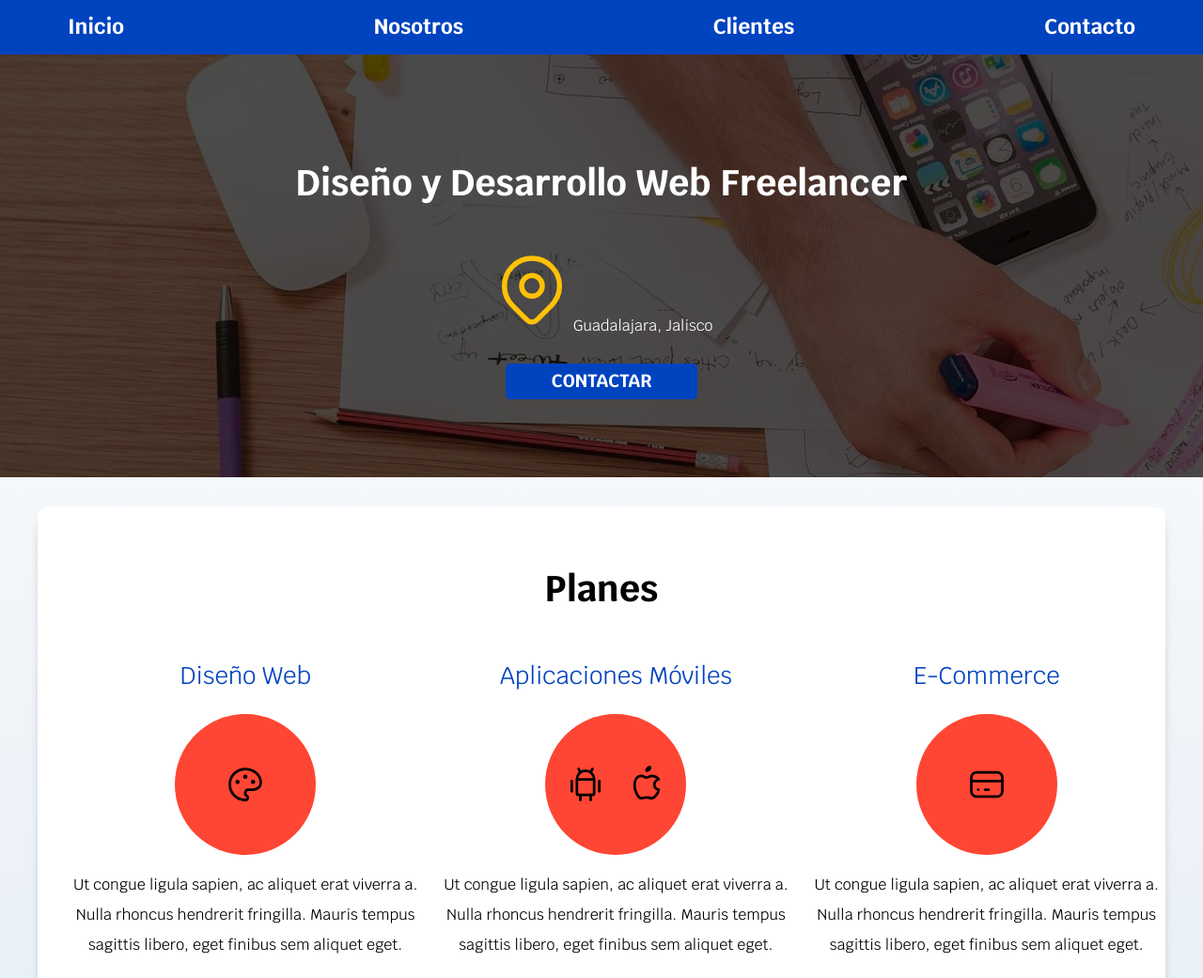
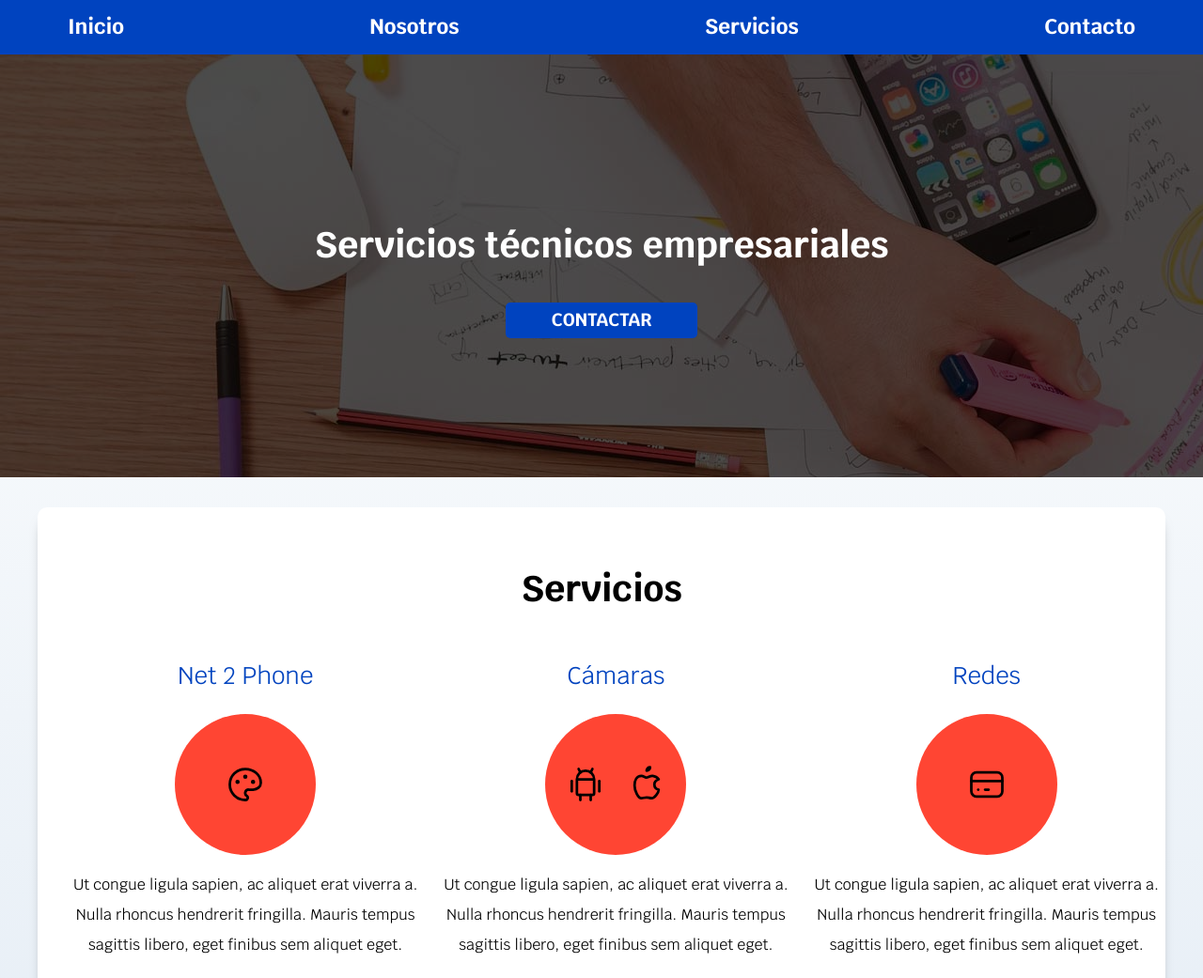
Before and after one commit to hatechurro/ergo, a plain HTML site: page index.html in a window 1280 px wide. Shown: the top 1041 px of the page at 94% size. Drawn offline with nearby package versions, Linux system fonts and the light colour scheme.

Commit message:
cambio en info

```diff
--- a/index.html
+++ b/index.html
@@ -17,29 +17,23 @@
         <nav class="navegacion contenedor ">
             <a href="#">Inicio</a>
             <a href="#">Nosotros</a>
-            <a href="#">Clientes</a>
+            <a href="#">Servicios</a>
             <a href="#">Contacto</a>
         </nav>
     </div>
 
     <div class="hero">
         <div class="contenido-hero">
-            <h2>Diseño y Desarrollo Web Freelancer</h2>
-            <p><svg xmlns="http://www.w3.org/2000/svg" class="icon icon-tabler icon-tabler-map-pin" width="88" height="88" viewBox="0 0 24 24" stroke-width="1.5" stroke="#FFC107" fill="none" stroke-linecap="round" stroke-linejoin="round">
-                <path stroke="none" d="M0 0h24v24H0z"/>
-                <circle cx="12" cy="11" r="3" />
-                <path d="M17.657 16.657L13.414 20.9a1.998 1.998 0 0 1 -2.827 0l-4.244-4.243a8 8 0 1 1 11.314 0z" />
-              </svg>Guadalajara, Jalisco</p>
-
+            <h2>Servicios técnicos empresariales</h2>
             <a class="boton" href="#contacto">Contactar</a>
         </div>
     </div>
 
     <div class="contenedor sombra">
-        <h2>Planes</h2>
+        <h2>Servicios</h2>
         <main class="servicios">
                 <div class="servicio">
-                    <h3>Diseño Web</h3>
+                    <h3>Net 2 Phone</h3>
                     <div class="iconos">
                         <svg xmlns="http://www.w3.org/2000/svg" class="icon icon-tabler icon-tabler-palette" width="44" height="44" viewBox="0 0 24 24" stroke-width="1.5" stroke="currentColor" fill="none" stroke-linecap="round" stroke-linejoin="round">
                             <path stroke="none" d="M0 0h24v24H0z"/>
@@ -52,7 +46,7 @@
                     <p>Ut congue ligula sapien, ac aliquet erat viverra a. Nulla rhoncus hendrerit fringilla. Mauris tempus sagittis libero, eget finibus sem aliquet eget.</p>
                 </div>
                 <div class="servicio">
-                    <h3>Aplicaciones Móviles</h3>
+                    <h3>Cámaras</h3>
                     <div class="iconos">
 
                         <!-- https://tablericons.com/ -->
@@ -75,7 +69,7 @@
                     <p>Ut congue ligula sapien, ac aliquet erat viverra a. Nulla rhoncus hendrerit fringilla. Mauris tempus sagittis libero, eget finibus sem aliquet eget.</p>
                 </div>
                 <div class="servicio">
-                    <h3>E-Commerce </h3>
+                    <h3>Redes </h3>
                     <div class="iconos">
                         <svg xmlns="http://www.w3.org/2000/svg" class="icon icon-tabler icon-tabler-credit-card" width="44" height="44" viewBox="0 0 24 24" stroke-width="1.5" stroke="currentColor" fill="none" stroke-linecap="round" stroke-linejoin="round">
                             <path stroke="none" d="M0 0h24v24H0z"/>
@@ -124,10 +118,7 @@
     </div>
 
     <footer class="footer">
-        <p>Todos los derechos reservados. Juan De la torre Freelancer</p>
+
     </footer>
-
-
-
 </body>
 </html>
```
